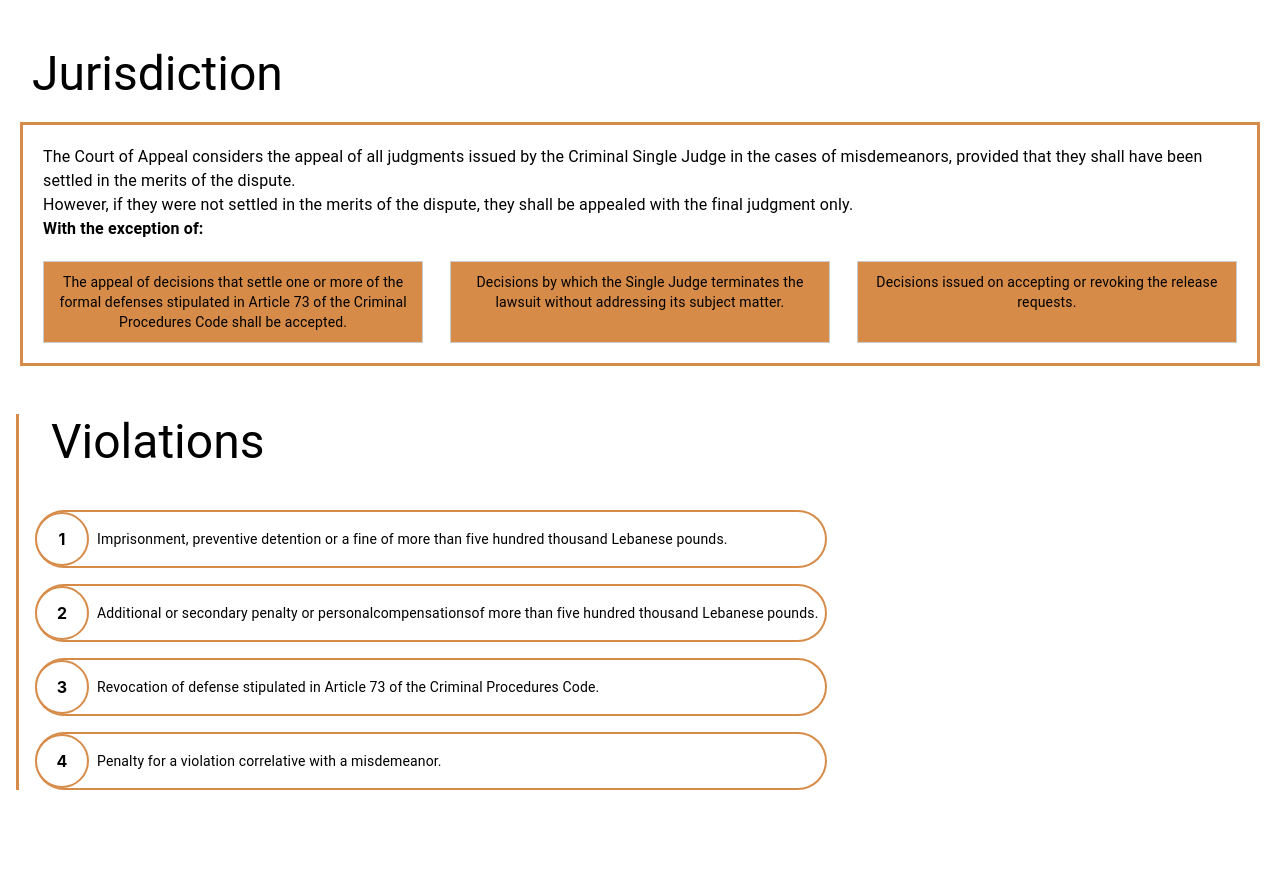
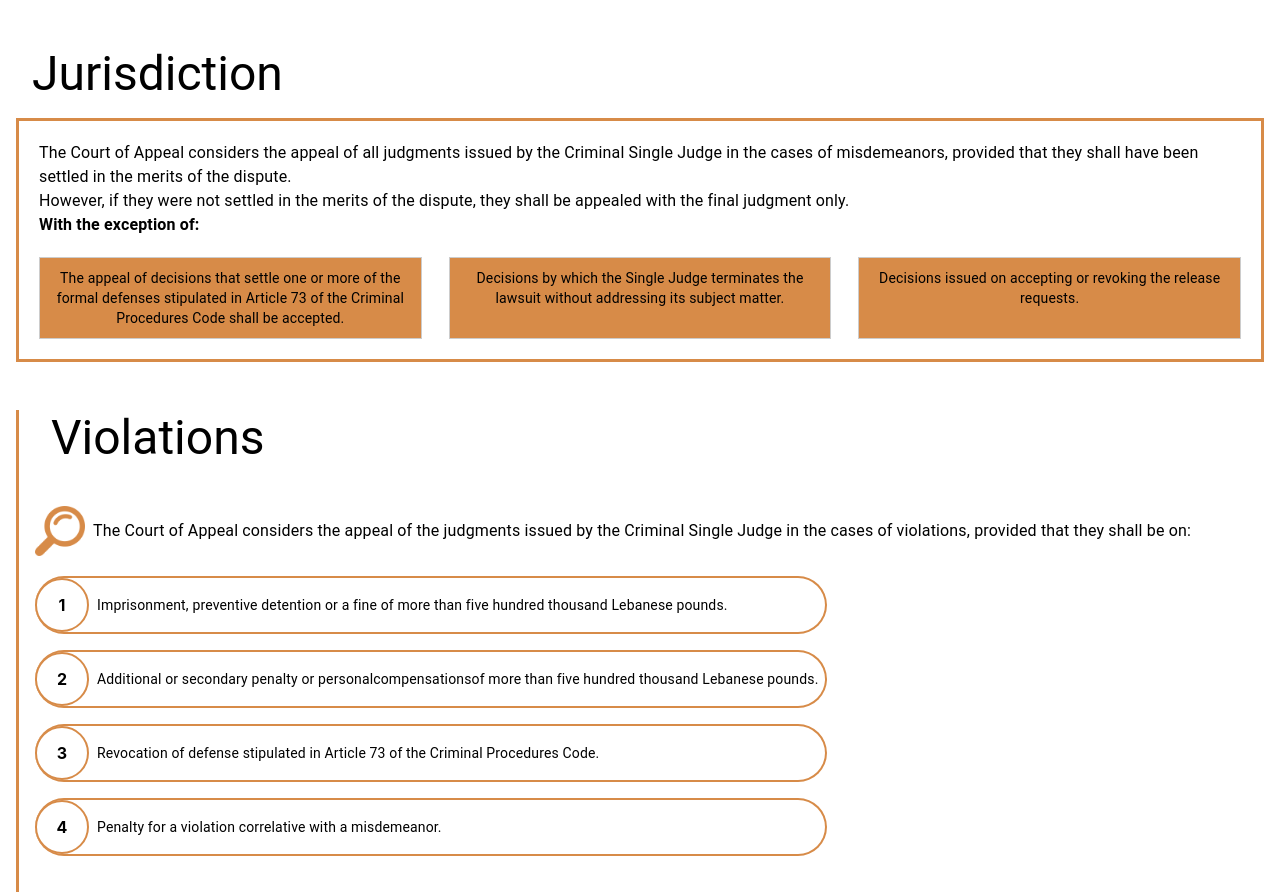
Before and after one commit to rimaabouchacra/web-assessment, a React (Create React App) app in the folder frontend/: page / in a window 1280 px wide. Shown: the part 844-1736 px from the top of the page. Before the commit the page ends 1650 px from the top, so only its background shows below. Built offline with nearby package versions, Linux system fonts and the light colour scheme.

Commit message:
added violation section

```diff
--- a/frontend/src/components/jurisdiction/index.css
+++ b/frontend/src/components/jurisdiction/index.css
@@ -1,5 +1,5 @@
 .jurisdiction-section {
-    margin: 20px;
+    margin: 1rem;
     padding: 20px;
     border: 3px solid #D78B48;
     margin-bottom: 3rem;
--- a/frontend/src/components/violations/index.css
+++ b/frontend/src/components/violations/index.css
@@ -11,6 +11,17 @@
     margin-left: 1rem;
 }
 
+.icon-search{
+width: 50px;
+height: 50px;
+margin-right: 0.5rem;
+}
+
+.search-item{
+    display: flex;
+    align-items: center;
+    margin-left: 1rem;
+}
 .boxx {
     display: flex;
     align-items: center;
--- a/frontend/src/components/violations/index.js
+++ b/frontend/src/components/violations/index.js
@@ -2,6 +2,7 @@ import React from 'react';
 import Typography from '@mui/material/Typography';
 import Paper from '@mui/material/Paper';
 import Box from '@mui/material/Box';
+import search from '../../images/search.png'
 import './index.css';
 
 const Violation = () => {
@@ -13,6 +14,15 @@ const Violation = () => {
               Violations
             </Typography><br />
         </div><br />
+        <div className="search-item">
+        <img src={search} alt="arrow" className="icon-search" />
+        <Typography variant="body1">
+          The Court of Appeal considers the appeal of the judgments issued by the Criminal Single Judge in the cases of violations, provided that they shall be on:
+        </Typography>
+      </div><br />
+        <div content-img>
+            <div>
+
              <div className='container'>
                <div className='boxx'>
                  <div className='circle'>1</div>
@@ -23,7 +33,6 @@ const Violation = () => {
                   </Box>
                  </div>
              </div>
-
 
              <div className='container'>
                <div className='boxx'>
@@ -57,6 +66,13 @@ const Violation = () => {
                       </Box>
                    </div>
                 </div>
+            </div>
+
+            <img src="" alt="" />
+
+
+        </div>
+
 
     </div>
 
```
Also changed, not shown: frontend/src/images/search.png (added). Lines whose indentation alone changed are shown as unchanged.
